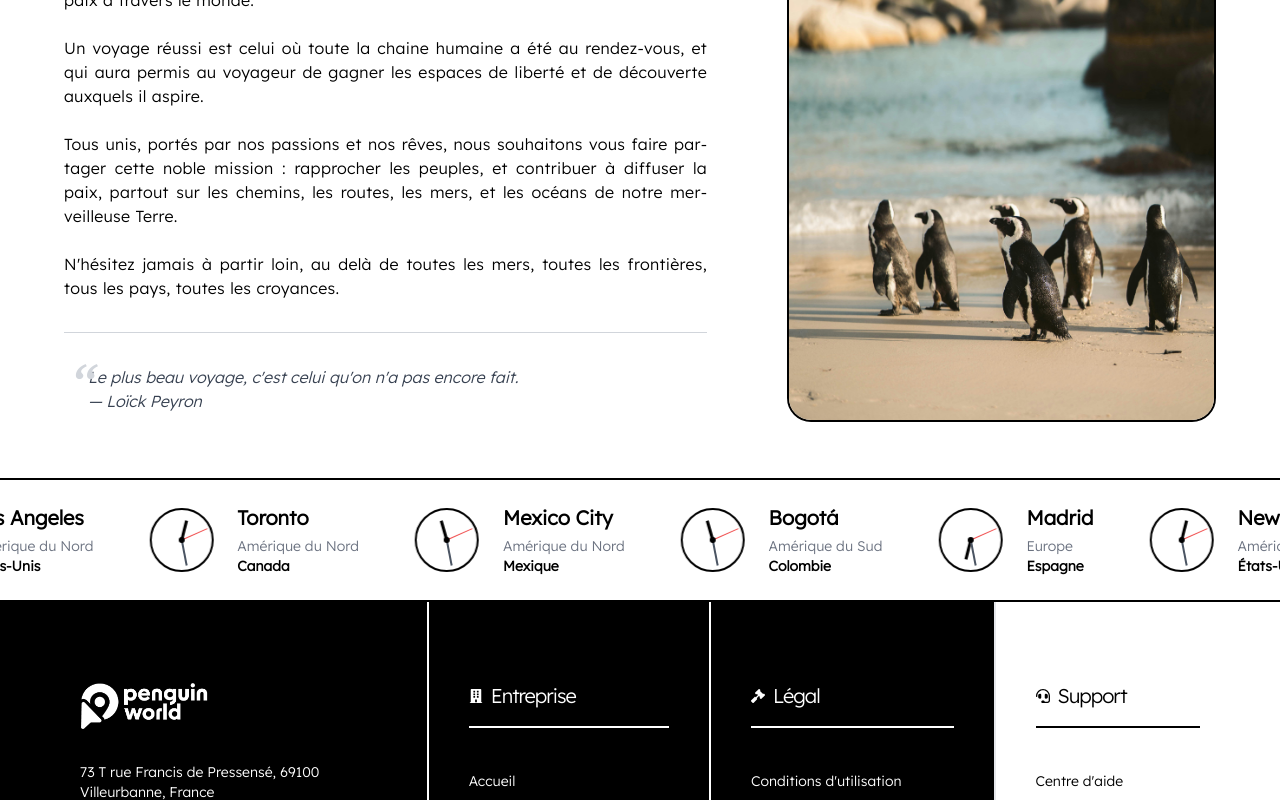
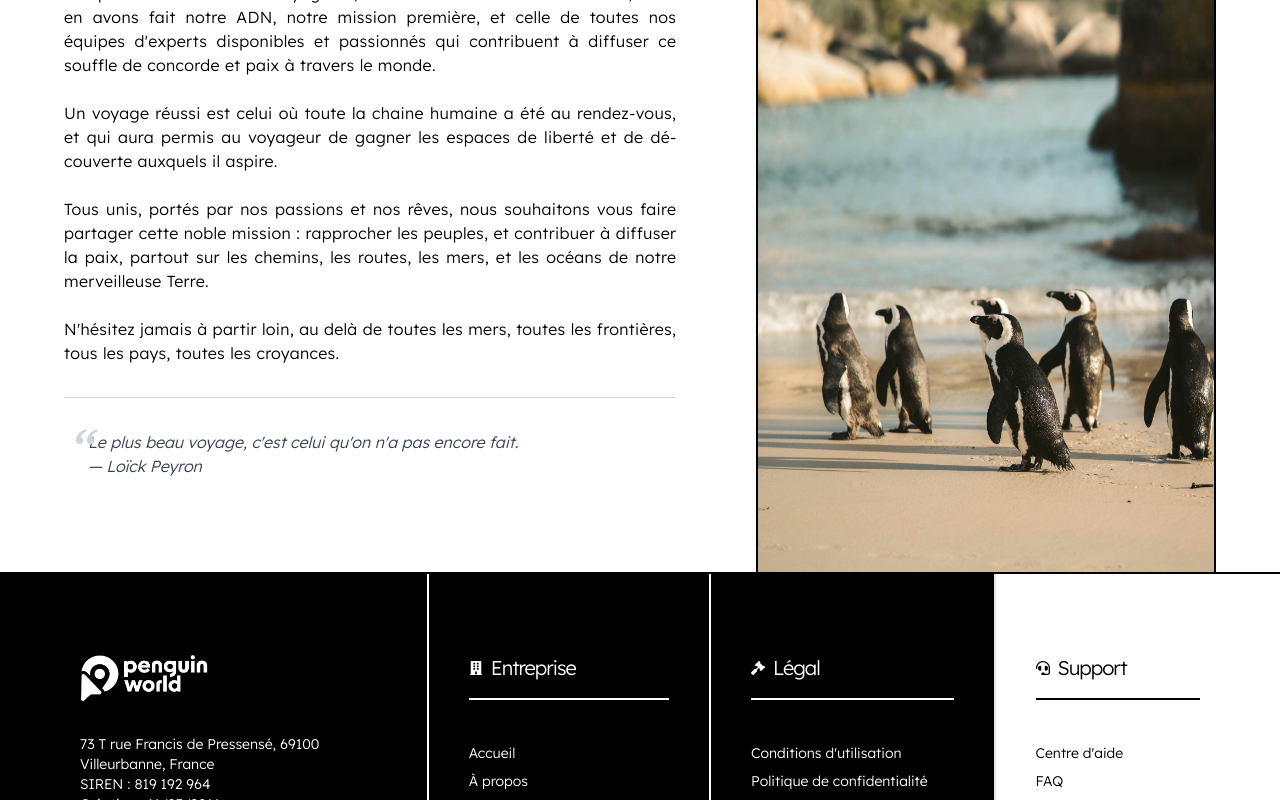
Before and after one commit to LuvumboChristopher/Penguinworld, a Next.js app: page / in a window 1280 px wide. Shown: the part 2425-3225 px from the top of the page. Built offline with nearby package versions, Linux system fonts and the light colour scheme.

Commit message:
Added modals

```diff
--- a/app/layout.tsx
+++ b/app/layout.tsx
@@ -7,7 +7,7 @@ export const metadata: Metadata = {
   description:
     "Découvrez PenguinWorld : des solutions de voyage sur mesure pour les entreprises, les professionnels et les voyageurs exigeants. Organisation, flexibilité et expertise au service de vos déplacements.",
   icons: {
-    icon: "/favicon.png",
+    icon: "/favicon.ico",
   },
 };
 
--- a/components/ContentSection.tsx
+++ b/components/ContentSection.tsx
@@ -56,7 +56,7 @@ export function ContentSection() {
   }
 
   return (
-    <section className="relative p-6 sm:py-14">
+    <section className="relative p-6 sm:py-14 border-t-2 border-b-2 border-black">
       <div
         className="absolute inset-0 bg-cover bg-center"
         style={{ backgroundImage: "url('/images/promovols-placeholder.jpg')" }}
--- a/components/intro-section.tsx
+++ b/components/intro-section.tsx
@@ -6,7 +6,7 @@ import { WorldClocks } from "./clocks"
 export function IntroSection() {
   return (
     <section className="relative">
-      <div className="w-full pt-8 lg:py-14 lg:max-w-[90%] 2xl:max-w-[75%] mx-auto flex flex-col lg:flex-row gap-10 lg:gap-12 xl:gap-20 items-center">
+      <div className="w-full pt-8 lg:max-w-[90%] 2xl:max-w-[75%] mx-auto flex flex-col lg:flex-row gap-10 lg:gap-12 xl:gap-20 items-center">
         <motion.div
           initial={{ opacity: 0, x: -40 }}
           whileInView={{ opacity: 1, x: 0 }}
@@ -74,7 +74,7 @@ export function IntroSection() {
           whileInView={{ opacity: 1 }}
           viewport={{ once: true, amount: 0.3 }}
           transition={{ duration: 0.5, delay: 0.3 }}
-  className="relative w-full h-[200px] sm:h-[150px] lg:h-[655px] lg:w-[40%] overflow-hidden lg:rounded-3xl lg:border-2 border-black cursor-pointer lg:hover:scale-[101%] duration-300"
+          className="relative w-full h-[220px] sm:h-[180px] lg:h-[825px] lg:h-[735px] lg:w-[45%] overflow-hidden  lg:border-l-2 lg:border-r-2 border-black cursor-pointer duration-300"
         >
 
           <motion.div
@@ -82,7 +82,7 @@ export function IntroSection() {
             whileInView={{ opacity: 1, y: 0 }}
             viewport={{ once: true, amount: 0.3 }}
             transition={{ delay: 0.4, duration: 0.6 }}
-    className="absolute inset-0 lg:hidden flex items-center gap-6 mr-auto z-10 p-4"
+            className="absolute bottom-0 inset-0 lg:hidden flex items-center gap-6 mr-auto z-10 "
           >
             <hr className="border-t border-gray-300 my-8" />
             <blockquote className="max-w-xl mr-auto italic text-sm md:text-md text-white leading-relaxed relative md:pl-6 before:absolute before:left-0 before:top-0 before:text-6xl before:text-white/50 before:content-['“'] before:-translate-y-2">
@@ -94,23 +94,12 @@ export function IntroSection() {
             src="/images/nous-sommes.jpg"
             alt="À propos de PenguinWorld"
             fill
-    className="object-cover object-[center_85%] sm:object-[center_90%]"
+            className="object-cover object-[center_65%] sm:object-[center_80%]"
             priority
           />
           <div className="absolute inset-0 bg-black/75 lg:hidden z-0" />
-
         </motion.div>
-
       </div>
-       <motion.div
-          initial={{ opacity: 0 }}
-          whileInView={{ opacity: 1 }}
-          viewport={{ once: true, amount: 0.3 }}
-          transition={{ duration: 0.5, delay: 0.3 }}
-          className=""
-        >
-          <WorldClocks />
-        </motion.div>
     </section>
   )
 }
--- a/components/scrollToTop.tsx
+++ b/components/scrollToTop.tsx
@@ -29,7 +29,7 @@ export function ScrollToTop() {
                     aria-label="Scroll to top"
                     className="
                         fixed bottom-[10px] sm:bottom-[50px] right-[10px] md:bottom-[54px] md:right-0 z-50
-                        p-4 sm:p-3 rounded-xl sm:rounded-none
+                        p-3 rounded-xl sm:rounded-none
                         bg-[#feb516]
                         text-black
                         border-2 border-black
@@ -38,7 +38,7 @@ export function ScrollToTop() {
                         hover:text-white hover:bg-[#feb516]
                     "
                 >
-                    <FaArrowUp className="w-7 h-7 sm:w-6 sm:h-6" />
+                    <FaArrowUp className="w-6 h-6" />
                 </button>
             )}
         </>
```
Lines whose indentation alone changed are shown as unchanged.
